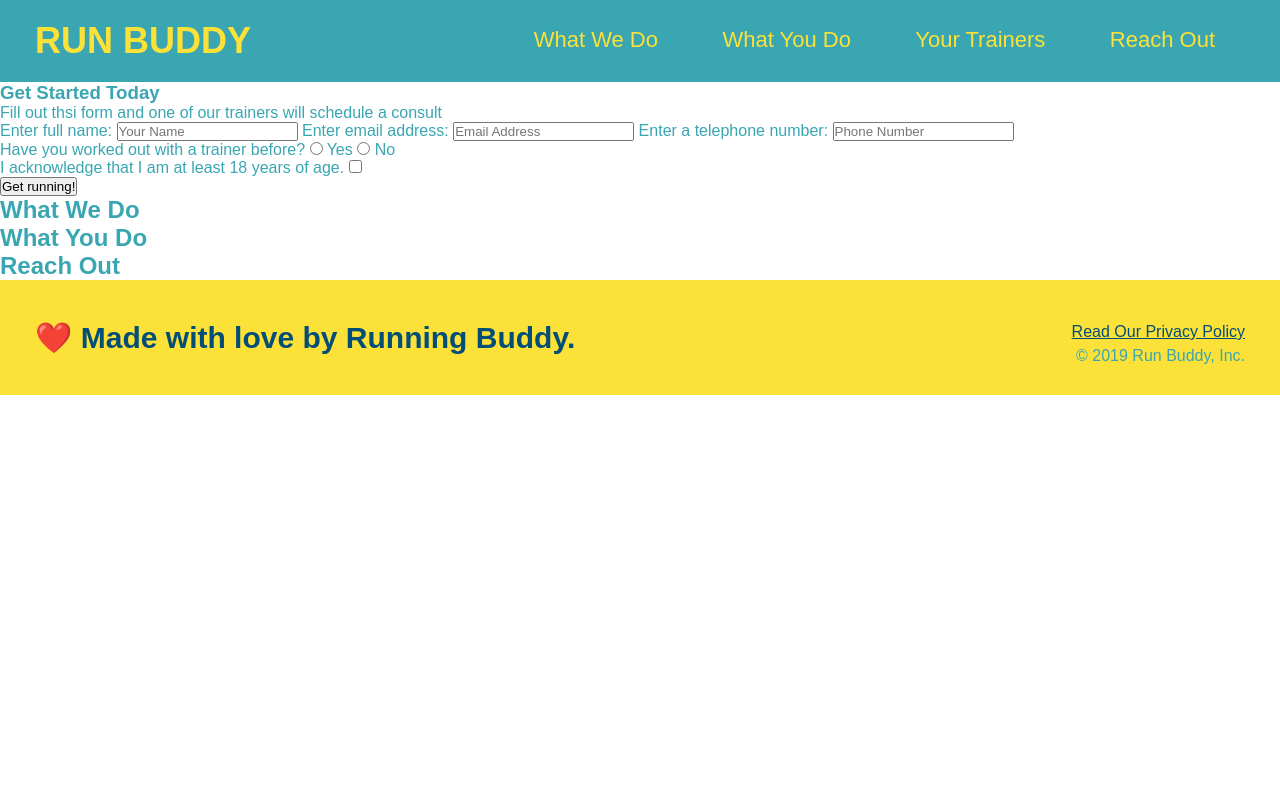
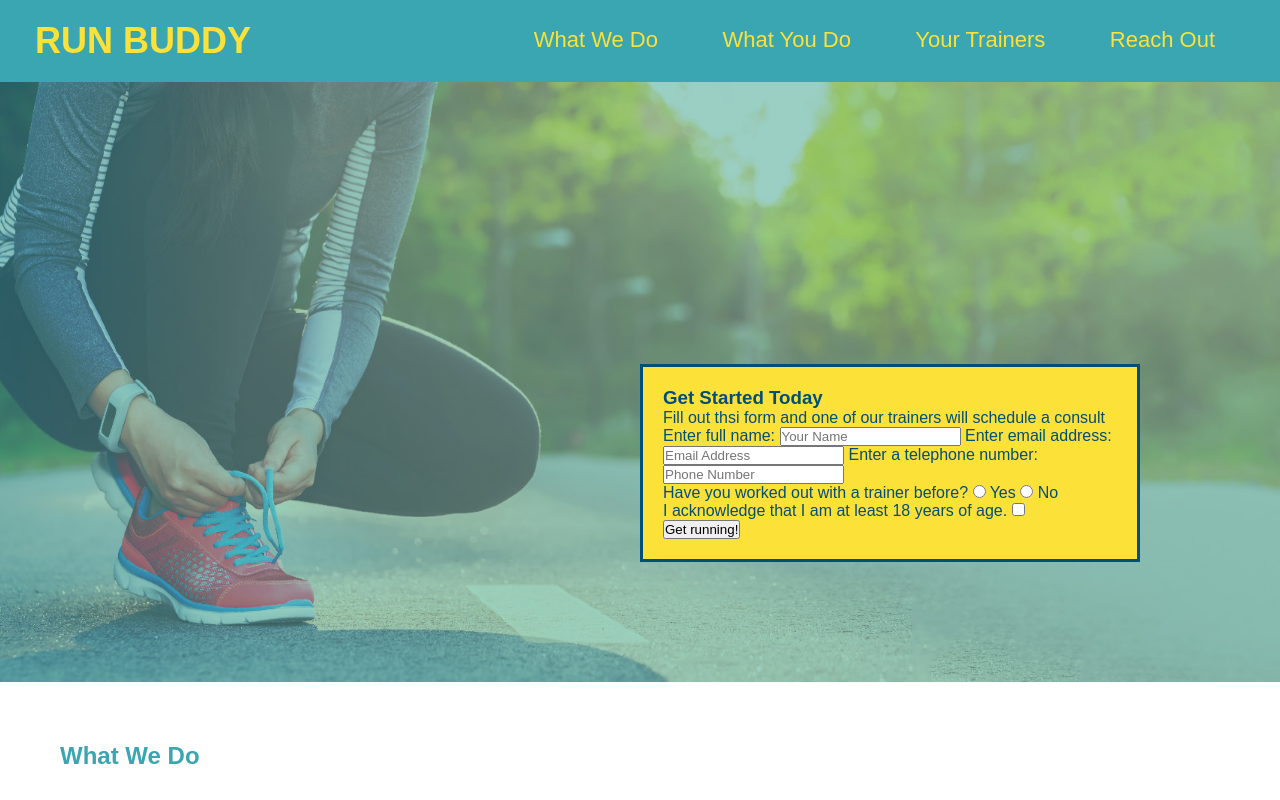
Before and after one commit to minnesotaNyst/run-buddy, a plain HTML site: page index.html in a window 1280 px wide. Shown: the top 800 px of the page. Drawn offline with Linux system fonts and the light colour scheme.

Commit message:
style to the hero and hero form section

```diff
--- a/assets/css/style.css
+++ b/assets/css/style.css
@@ -2,13 +2,11 @@ body{
     color: #39a6b2;
     font-family: Arial, Helvetica, sans-serif;
 }
-
 /*apply styles to <header>*/
 header{
     padding: 20px 35px;
     background-color: #39a6b2;
 }
-
 /*apply style to the h1 tag in the <header>*/
 header h1 { /*NEED(ed) HELP: Needed to add an 'a' to reference the a tag in the HTML file. Also, this doesn't resolve the underlined link in the web page. Section 1.2.7 in the module.*/
     font-weight: bold;
@@ -17,43 +15,36 @@ header h1 { /*NEED(ed) HELP: Needed to add an 'a' to reference the a tag in the
     margin: 0;
     display: inline;
 }
-
 header a{
     text-decoration: none;
     color: #fce138;
 }
-
 /*style to the nav element and moved it to the right side of the page*/
 header nav{
     float: right;
     margin: 7px 0;
 }
-
 /*styled the list and displayed inline*/
 header nav ul li{
     display: inline;
 }
-
 /*styled the a elements in the header list*/
 header nav ul li a{
     margin: 0 30px;
     font-weight: lighter;
     font-size: 22px;
 }
-
 /*add padding to the very top of the style sheet*/
 *{
     margin: 0;
     padding: 0;
 }
-
 /*add style to the footer section*/
 footer{
     background: #fce138;
     width: 100%;
     padding: 40px 35px;
 }
-
 /*apply style to the left h2 elelment*/
 footer h2{
     display: inline;
@@ -61,22 +52,42 @@ footer h2{
     font-size: 30px;
     margin:0;
 }
-
 /*apply style to the right div container that holds the rest of the content*/
 footer div{
     float: right;
     line-height: 1.5;
     text-align: right;
 }
-
 /*apply style to the <a> elelment*/
 footer a{
     color: #024e76;
 }
-
 /*need to tell the roswer to ignore the padding in the overall width*/
 *{
     margin: 0;
     padding: 0;
     box-sizing: border-box;
 }
+/*style to all sections*/
+section{
+    padding: 60px;
+}
+/*hero style section*/
+.hero{
+    background-image: url("../images/hero-bg.jpg");
+    height: 600px;
+    background-size: cover;
+    background-position: center;
+    position: relative;
+}
+/*hero form style div*/
+.hero-form{
+    background-color: #fce138;
+    padding: 20px;
+    width: 500px;
+    color: #024e76;
+    border: 3px solid #024e76;
+    position: absolute;
+    bottom: 120px;
+    right: 140px;
+}
--- a/index.html
+++ b/index.html
@@ -31,8 +31,8 @@
         </header>
 
         <!--hero/jumbotron-->
-        <section>
-            <div>
+        <section class="hero">
+            <div class="hero-form">
                 <h3>Get Started Today</h3>
                 <p>Fill out thsi form and one of our trainers will schedule a consult</p>
                 <!--Add form elelment-->
```
Also changed, not shown: assets/images/hero-bg.jpg (added). Lines whose indentation alone changed are shown as unchanged.
